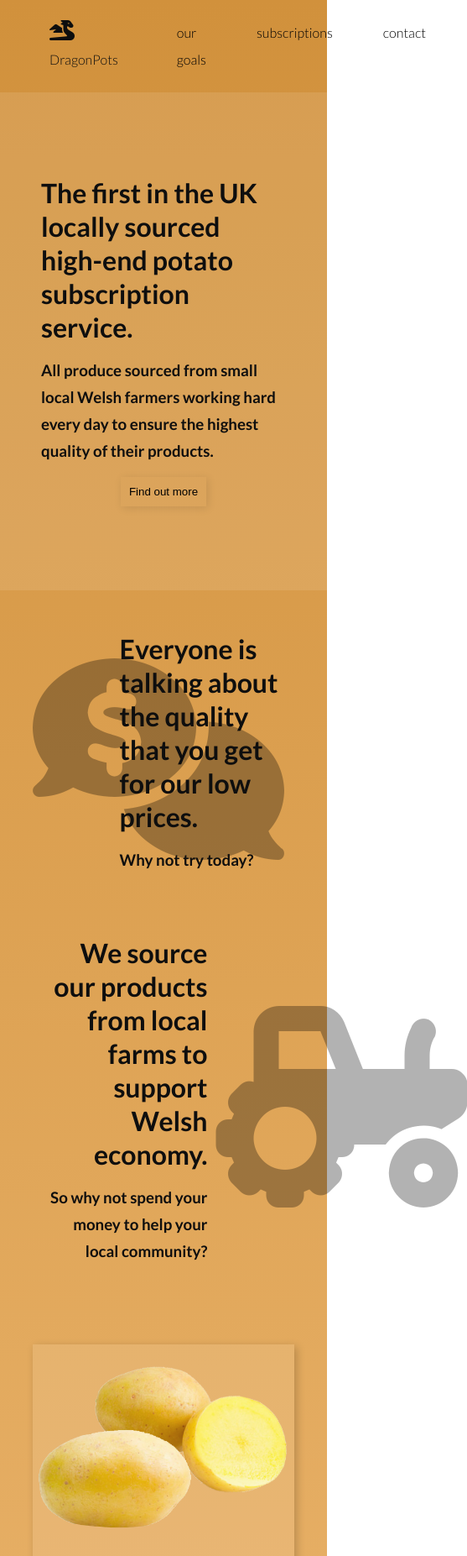
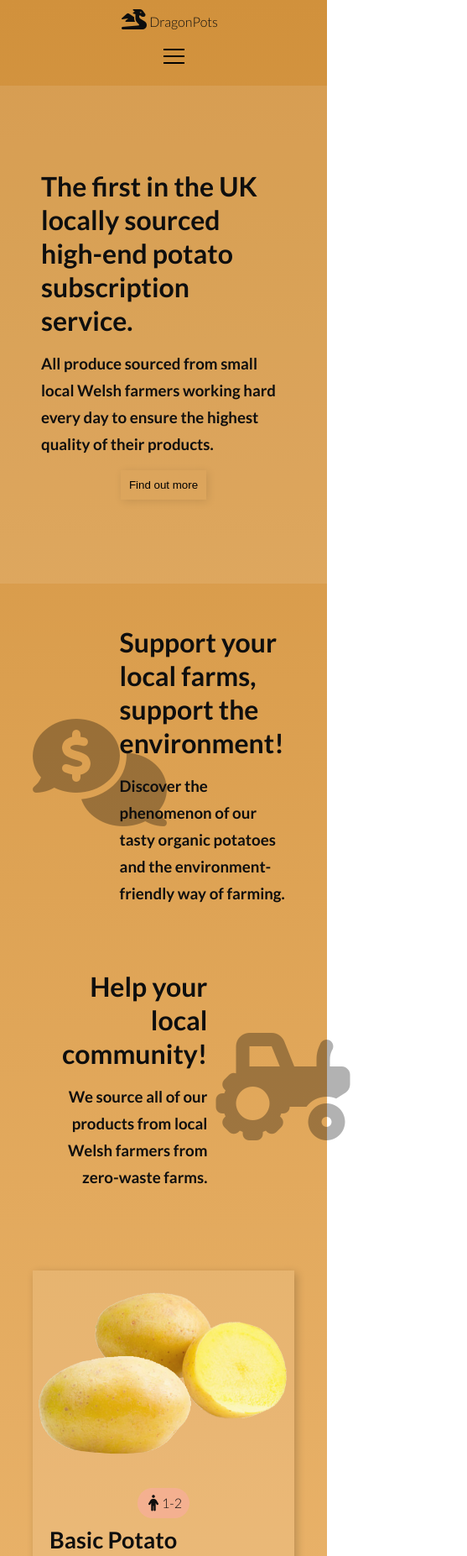
Before and after one commit to sylvzar/potato-website, a plain HTML site: page index.html in a window 390 px wide. Shown: the top 1853 px of the page at 84% size, 557 px wide, since content can reach past the window. Drawn offline with nearby package versions, Linux system fonts and the light colour scheme.

Commit message:
Mobile nav added.

```diff
--- a/index.html
+++ b/index.html
@@ -23,7 +23,12 @@
           <div class="logo">
             <i class="logo-icon fas fa-dragon"></i> DragonPots
           </div>
-          <ul>
+          <div class="burgericon" onclick="burgerToggle(this)">
+            <div class="bar1"></div>
+            <div class="bar2"></div>
+            <div class="bar3"></div>
+          </div>
+          <ul class="burgermenu">
             <li><a href="#header">our goals</a></li>
             <li><a href="#cards">subscriptions</a></li>
             <li><a href="#contact">contact</a></li>
@@ -32,7 +37,7 @@
       </div>
       <div class="light-bg">
         <div class="container">
-          <div class="header" id="header">
+          <div class="header">
             <div class="header-text feature" id="header-text">
               <h1>
                 The first in the UK locally sourced high-end
@@ -56,25 +61,26 @@
       <div class="container">
         <div class="header small m-top">
           <div class="icon-box" id="header">
-            <i class="header-icon fas fa-comments-dollar"></i>
+            <i class="fas fa-comments-dollar header-icon"></i>
           </div>
           <div class="header-text left">
-            <h1>
-              Everyone is talking about the quality that you get for our low
-              prices.
-            </h1>
-            <h3>Why not try today?</h3>
+            <h1>Support your local farms, support the environment!</h1>
+            <h3>
+              Discover the phenomenon of our tasty organic potatoes and the
+              environment-friendly way of farming.
+            </h3>
           </div>
         </div>
         <div class="header small">
           <div class="header-text right">
-            <h1>
-              We source our products from local farms to support Welsh economy.
-            </h1>
-            <h3>So why not spend your money to help your local community?</h3>
+            <h1>Help your local community!</h1>
+            <h3>
+              We source all of our products from local Welsh farmers from
+              zero-waste farms.
+            </h3>
           </div>
           <div class="icon-box">
-            <i class="header-icon fas fa-tractor"></i>
+            <i class="fas fa-tractor header-icon"></i>
           </div>
         </div>
         <div class="cards" id="cards">
--- a/script.js
+++ b/script.js
@@ -1,4 +1,4 @@
-const header = document.querySelector('#header');
+const header = document.querySelector('.header');
 const headertext = document.querySelector('#header-text');
 const headerimg = document.querySelector('#header-img');
 const nav = document.querySelector('#nav');
@@ -32,3 +32,36 @@ tl.fromTo(
     { opacity: '100%', ease: Power2.easeInOut },
     '-=1.5'
   );
+
+// Burger menu
+const burgermenu = document.querySelector('.burgermenu');
+const burgericon = document.querySelector('.burgericon');
+
+// Bar animation toggle
+function burgerToggle(x) {
+  x.classList.toggle('change');
+}
+
+// Menu display toggle on/off
+burgericon.addEventListener('click', (e) => {
+  e.preventDefault();
+  if (window.getComputedStyle(burgermenu).display === 'block') {
+    burgermenu.style.display = 'none';
+  } else {
+    burgermenu.style.display = 'block';
+  }
+});
+
+// Media query for navbar visibility in desktop mode
+var x = window.matchMedia('(min-width: 800px)');
+mediaQuery(x); // Call listener function at run time
+x.addListener(mediaQuery); // Attach listener function on state changes
+
+function mediaQuery(x) {
+  if (x.matches) {
+    // If larger than 700px
+    burgermenu.style.display = 'flex';
+  } else {
+    burgermenu.style.display = 'none';
+  }
+}
--- a/scss/components/_testimonial.scss
+++ b/scss/components/_testimonial.scss
@@ -12,3 +12,9 @@
     }
   }
 }
+
+@media (max-width: 800px) {
+  .testimonial p {
+    width: 80%;
+  }
+}
--- a/scss/layout/_footer.scss
+++ b/scss/layout/_footer.scss
@@ -29,3 +29,9 @@ footer {
     }
   }
 }
+
+@media (max-width: 500px) {
+  .map-box {
+    display: none;
+  }
+}
--- a/scss/layout/_header.scss
+++ b/scss/layout/_header.scss
@@ -51,4 +51,8 @@ h3 {
   .header-text {
     width: 100%;
   }
+
+  .header-icon {
+    font-size: 8rem;
+  }
 }
--- a/scss/layout/_navigation.scss
+++ b/scss/layout/_navigation.scss
@@ -7,6 +7,10 @@ nav {
 
 .logo-icon {
   font-size: 1.5rem;
+}
+
+.burgericon {
+  display: none;
 }
 
 ul {
@@ -35,3 +39,56 @@ ul {
     box-shadow: 3px 3px 10px rgba(0, 0, 0, 0.2);
   }
 }
+
+@media (max-width: 800px) {
+  nav {
+    display: block;
+    justify-content: center;
+    text-align: center;
+    margin: 0;
+    padding: 10px 0;
+
+    .burgericon {
+      display: inline-block;
+      width: 100%;
+      margin-left: 50%;
+      cursor: pointer;
+
+      .bar1,
+      .bar2,
+      .bar3 {
+        width: 25px;
+        height: 2px;
+        background-color: black;
+        margin: 6px 0;
+        transition: 1s;
+      }
+    }
+    .change .bar1 {
+      -webkit-transform: rotate(45deg) translateY(0);
+      transform: rotate(45deg) translateY(11px) translateX(11px);
+    }
+
+    /* Fade out the second bar */
+    .change .bar2 {
+      opacity: 0;
+    }
+
+    /* Rotate last bar */
+    .change .bar3 {
+      -webkit-transform: rotate(-45deg) translateY(0);
+      transform: rotate(-45deg) translateY(0) translateX(0);
+    }
+  }
+
+  .logo {
+    padding-left: 15px;
+    padding-bottom: 10px;
+  }
+
+  ul {
+    display: inline-block;
+    text-align: center;
+    margin-left: -15px;
+  }
+}
```
Also changed, not shown: css/main.css.
